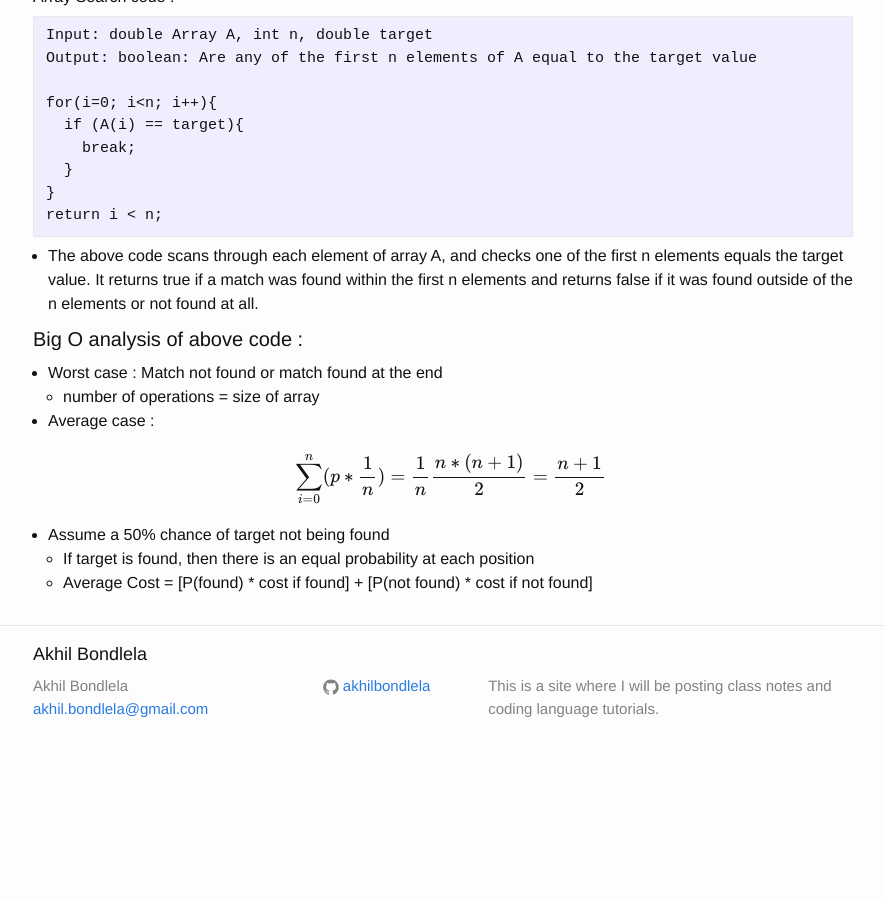
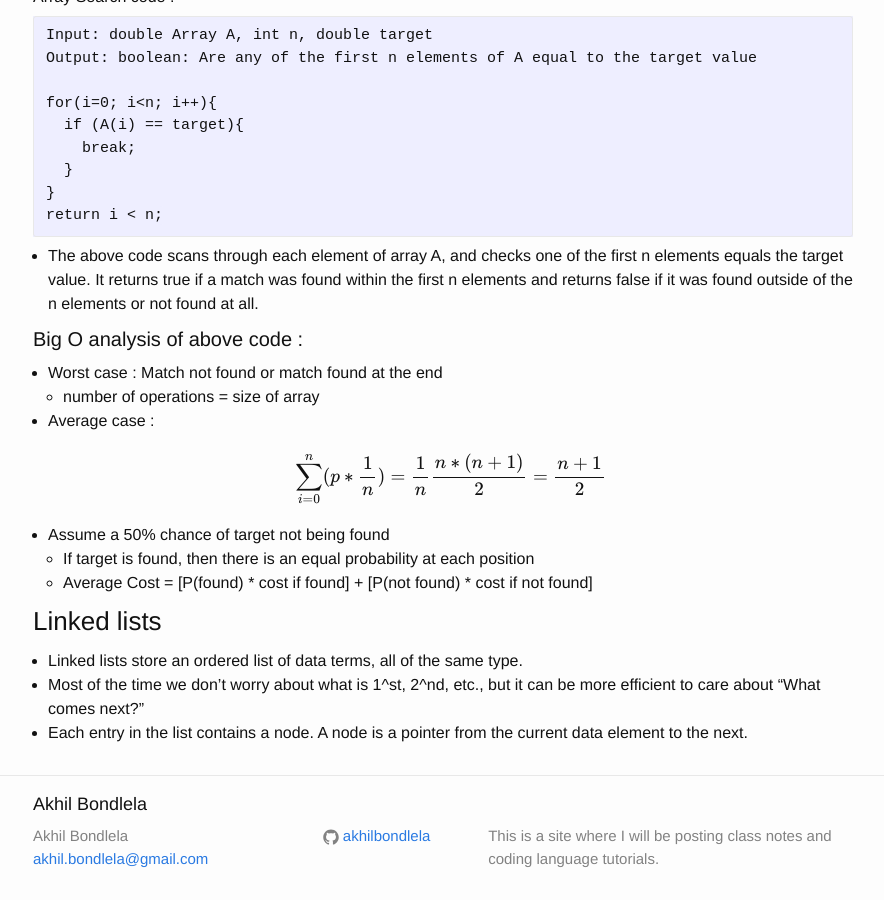
Before and after one commit to akhilbond/akhilbond.github.io, a Jekyll site: the page built from Courses/Data_Structures/notes.md, in a window 1280 px wide and 900 px high, scrolled down 1423 px. Shown: the whole window, without its empty margins (197-1081 px from the left). Built offline with Jekyll 4.4.1, drawn with Linux system fonts in a browser that asks for light colours; formulas are drawn with MathJax 3; before the commit the page ends 2173 px from its top, so only the background shows below that.

Commit message:
Data Structures Edits

```diff
--- a/Courses/Data_Structures/notes.md
+++ b/Courses/Data_Structures/notes.md
@@ -86,3 +86,9 @@ return i < n;
 - Assume a 50% chance of target not being found
     - If target is found, then there is an equal probability at each position
     - Average Cost = [P(found) * cost if found] + [P(not found) * cost if not found]
+
+
+### Linked lists
+- Linked lists store an ordered list of data terms, all of the same type.
+- Most of the time we don't worry about what is 1^st, 2^nd, etc., but it can be more efficient to care about "What comes next?"
+- Each entry in the list contains a node. A node is a pointer from the current data element to the next.
```
